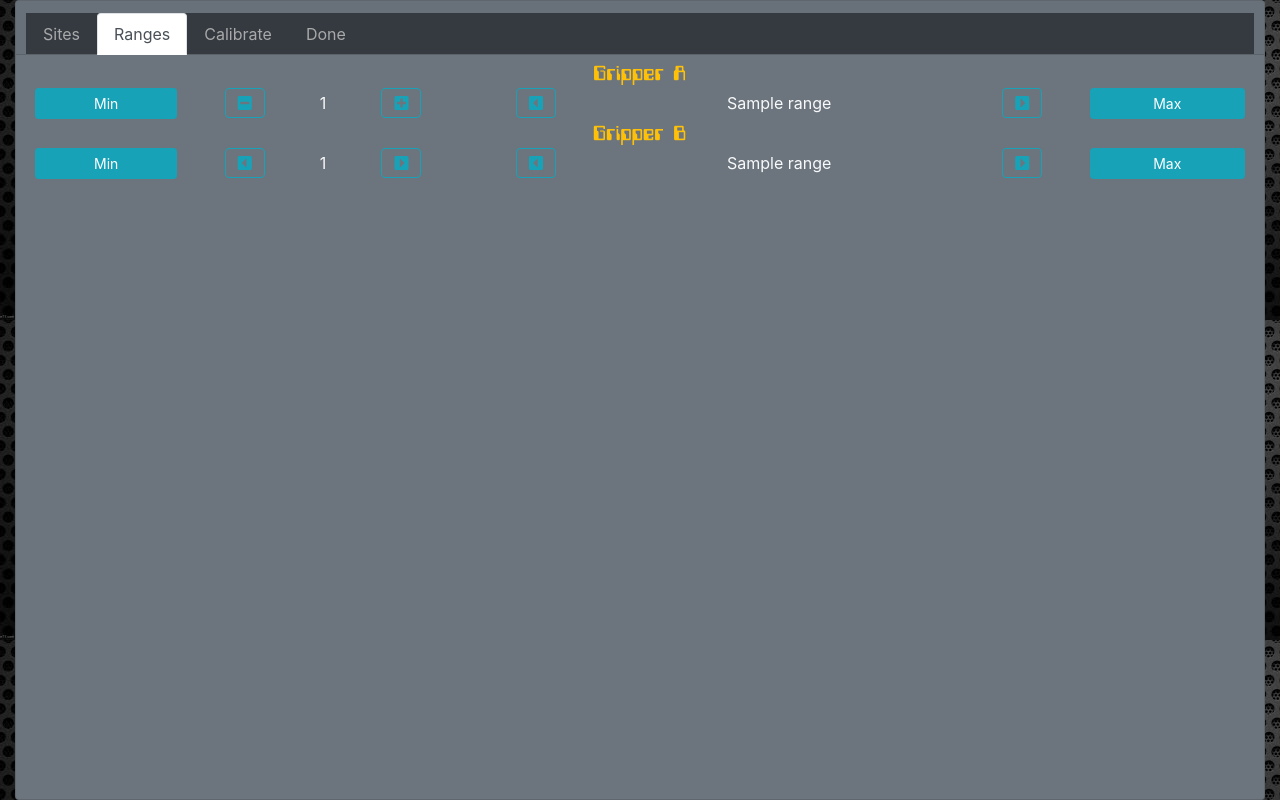
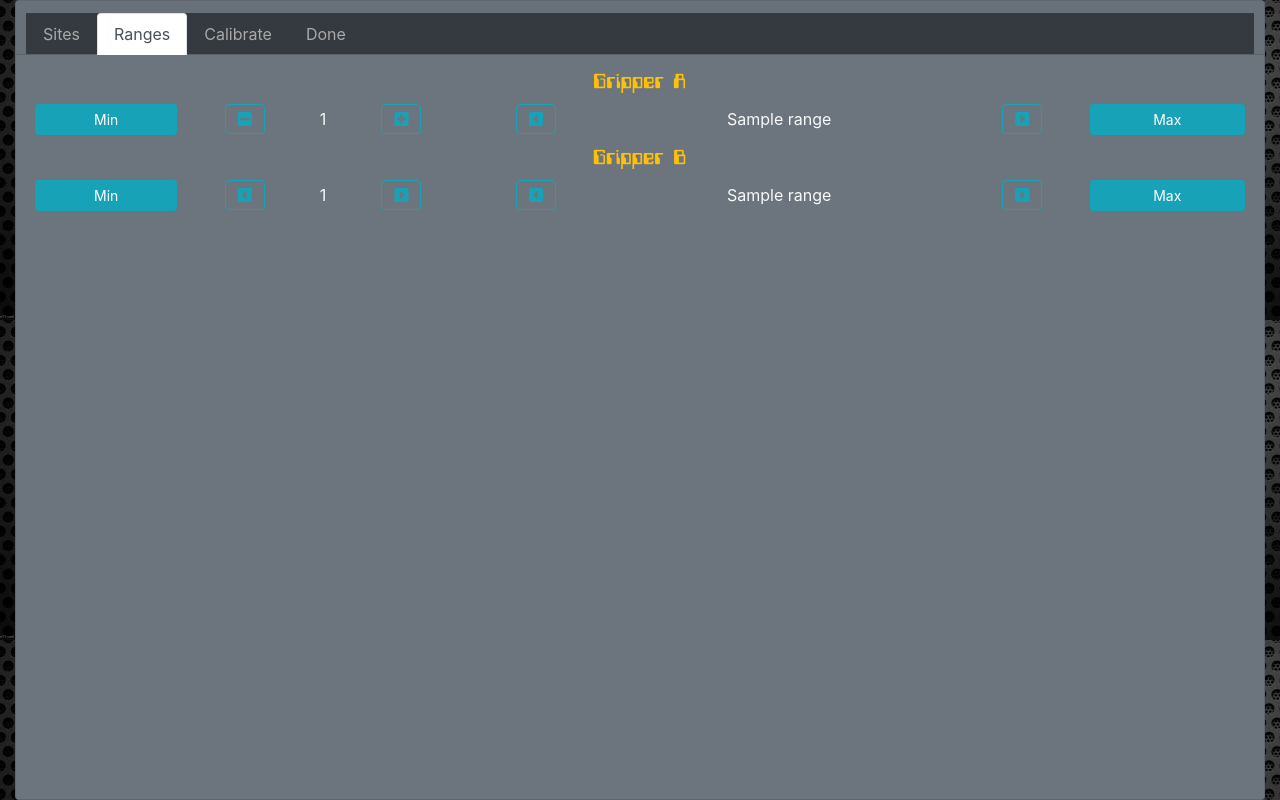
Before and after one commit to barskey/solve-o-matic, a Flask app: template app/templates/calibration.html in a window 1280 px wide, after a click on "Ranges". Run offline with Flask 2, Linux system fonts and the light colour scheme; the template is opened without the code that fills it: most values are stand-ins (such as "Sample title", 1, 10 or a date in 2020); some libraries are stand-ins or nearby versions.

Commit message:
ranges tab

```diff
--- a/app/templates/calibration.html
+++ b/app/templates/calibration.html
@@ -64,7 +64,7 @@
 				<div class="container-fluid tab-pane" id="ranges">
 					<table class="table table-sm table-borderless text-center text-light">
 						<tr>
-							<td colspan="8" class="p-0"><h4 class="text-warning m-0">Gripper A</h4></th>
+							<td colspan="8" class="p-0"><h4 class="text-warning m-2">Gripper A</h4></th>
 						</tr>
 						<tr>
 							<td class="align-middle p-0"><button type="button" class="btn btn-sm btn-info btn-block cal-btn" id="gripa-range-min">Min</button></td>
@@ -77,10 +77,7 @@
 							<td class="align-middle p-0"><button type="button" class="btn btn-sm btn-info btn-block cal-btn" id="gripa-range-max">Max</button></td>
 						</tr>
 						<tr>
-							<td colspan="8"  class="align-middle p-0"><em><span class="text-warning" id="cal-results"></span></em></td>
-						</tr>
-						<tr>
-							<td colspan="8" class="p-0"><h4 class="text-warning m-0">Gripper B</h4></th>
+							<td colspan="8" class="p-0"><h4 class="text-warning m-2">Gripper B</h4></th>
 						</tr>
 						<tr>
 							<td class="align-middle p-0"><button type="button" class="btn btn-sm btn-info btn-block cal-btn" id="gripb-range-min">Min</button></td>
```
